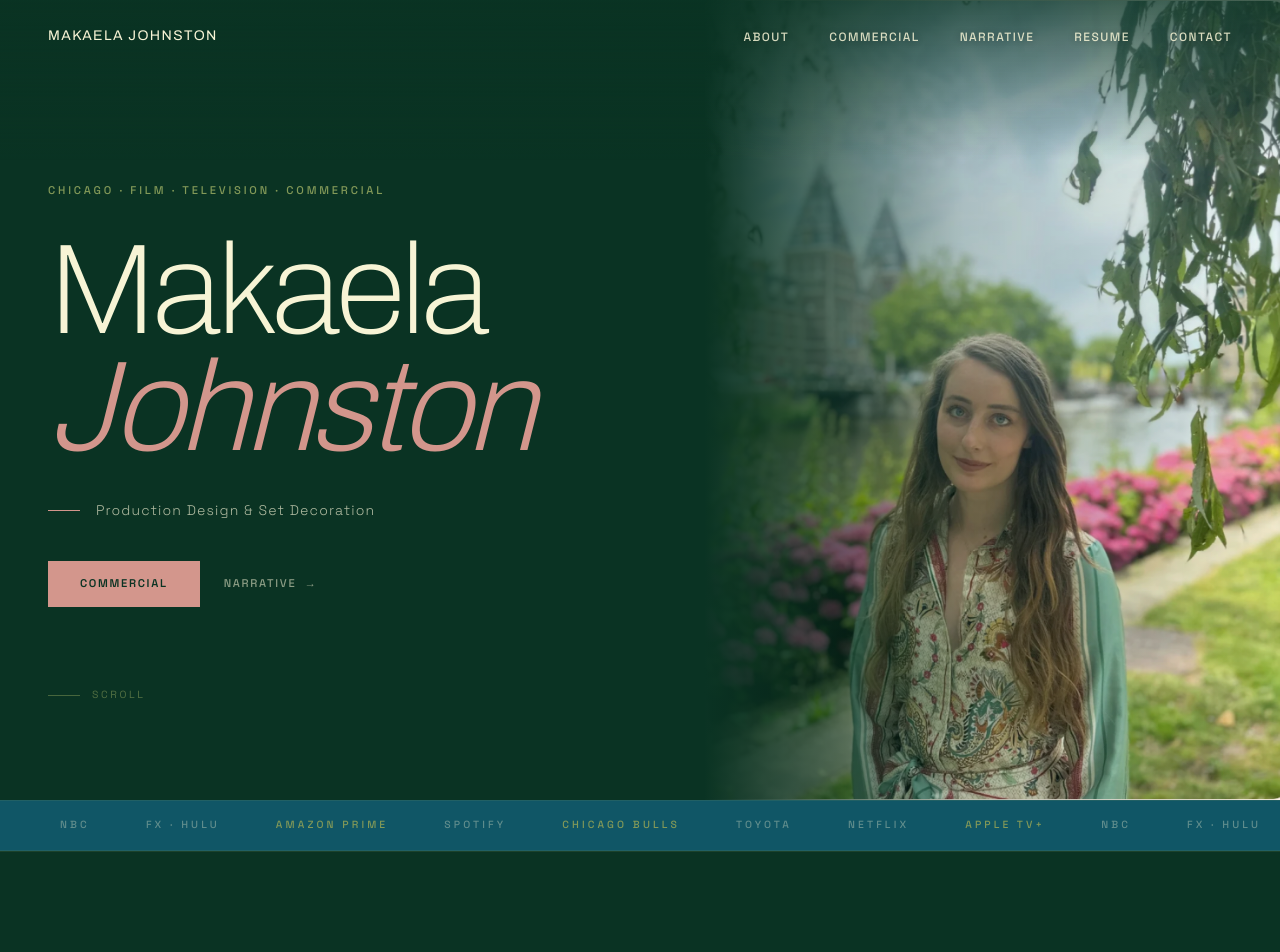
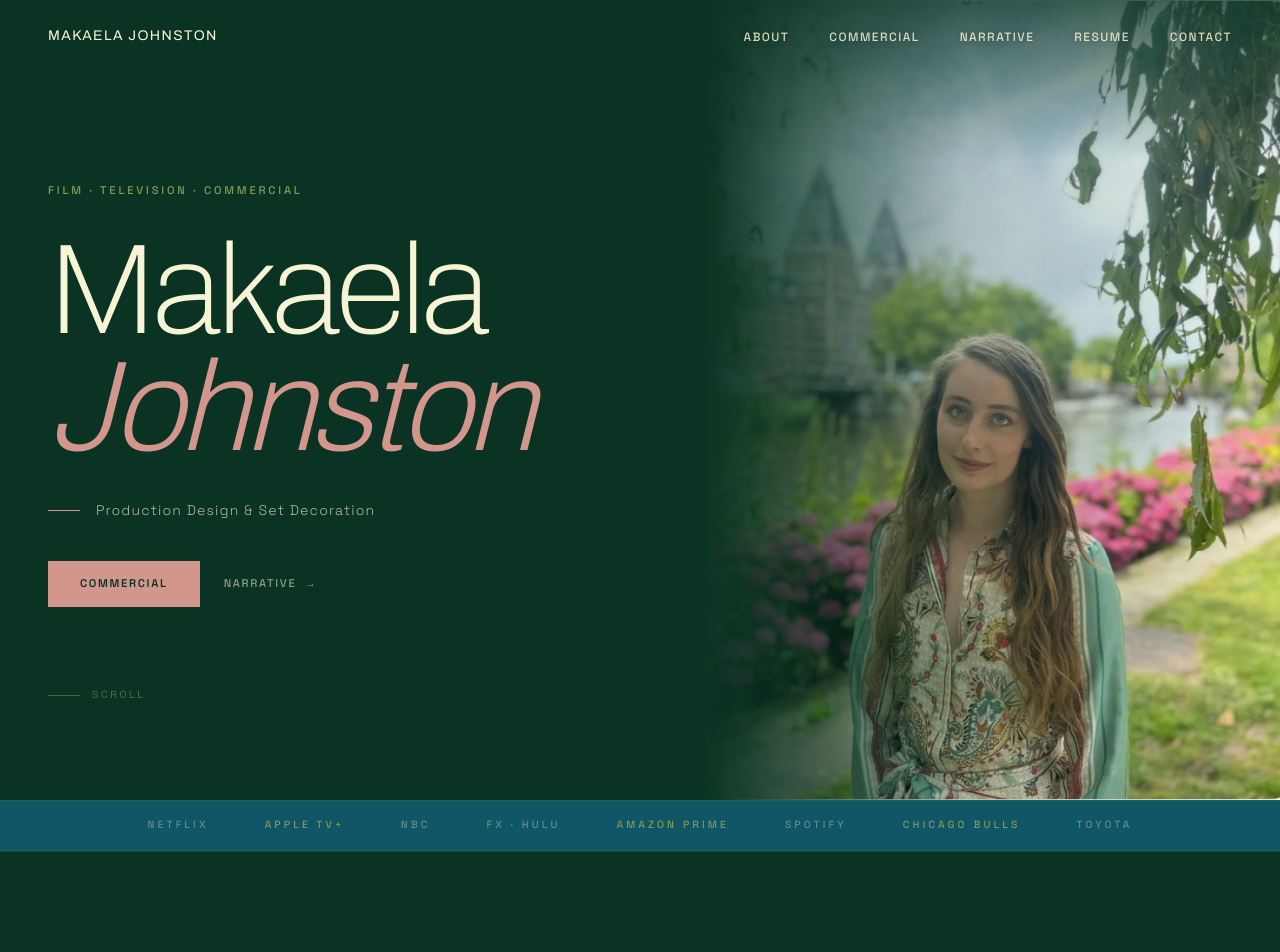
Before and after one commit to ayyjayy2/makaela-johnston-portfolio, a Next.js app: page / in a window 1280 px wide. Shown: the top 952 px of the page. Built offline with nearby package versions, Linux system fonts and the light colour scheme.

Commit message:
MJ-21: Home page edits + resume page bottom padding
- Remove 'Chicago' from hero eyebrow
- Remove quotes from hero quote text
- Stop marquee animation — static centered row, removed duplicates
- Reduce bottom padding on resume page

Co-Authored-By: Claude Sonnet 4.6 <noreply@anthropic.com>

```diff
--- a/app/components/HomeHero.tsx
+++ b/app/components/HomeHero.tsx
@@ -3,15 +3,6 @@ import Link from 'next/link';
 import ScrollReveal from './ScrollReveal';
 
 const marqueeItems = [
-  { label: 'Netflix',       highlight: false },
-  { label: 'Apple TV+',     highlight: true  },
-  { label: 'NBC',           highlight: false },
-  { label: 'FX · Hulu',    highlight: false },
-  { label: 'Amazon Prime',  highlight: true  },
-  { label: 'Spotify',       highlight: false },
-  { label: 'Chicago Bulls', highlight: true  },
-  { label: 'Toyota',        highlight: false },
-  // duplicate for seamless loop
   { label: 'Netflix',       highlight: false },
   { label: 'Apple TV+',     highlight: true  },
   { label: 'NBC',           highlight: false },
@@ -34,7 +25,7 @@ export default function HomeHero() {
         {/* Left — content */}
         <div className="hero-content">
           <p className="hero-eyebrow hero-anim hero-anim-d1">
-            Chicago · Film · Television · Commercial
+            Film · Television · Commercial
           </p>
 
           <h1 className="hero-name hero-anim hero-anim-d2">
@@ -94,7 +85,7 @@ export default function HomeHero() {
           <div className="quote-grid">
             <ScrollReveal>
               <blockquote className="quote-text">
-                &ldquo;Bringing unique stories and characters to life through design.&rdquo;
+                Bringing unique stories and characters to life through design.
               </blockquote>
             </ScrollReveal>
             <ScrollReveal delay={150}>
--- a/app/globals.css
+++ b/app/globals.css
@@ -309,7 +309,6 @@ ul { list-style: none; }
 
 /* ── Marquee ───────────────────────────────────────────────────── */
 .marquee-wrap {
-  overflow: hidden;
   border-top: 1px solid rgba(131, 153, 88, 0.15);
   border-bottom: 1px solid rgba(131, 153, 88, 0.15);
   background-color: var(--midnight-green);
@@ -317,13 +316,10 @@ ul { list-style: none; }
 }
 .marquee-track {
   display: flex;
-  gap: 3.5rem;
-  width: max-content;
-  animation: marquee 30s linear infinite;
-}
-@keyframes marquee {
-  from { transform: translateX(0); }
-  to   { transform: translateX(-50%); }
+  flex-wrap: wrap;
+  justify-content: center;
+  gap: 1rem 3.5rem;
+  padding: 0 2rem;
 }
 .marquee-item {
   font-family: var(--font-body);
--- a/app/resume/page.tsx
+++ b/app/resume/page.tsx
@@ -16,7 +16,7 @@ export default function Resume() {
       {/* ── Header ─────────────────────────────────────────────── */}
       <section
         className="section-dark"
-        style={{ paddingTop: 'calc(var(--nav-height) + clamp(3rem, 8vw, 6rem))' }}
+        style={{ paddingTop: 'calc(var(--nav-height) + clamp(3rem, 8vw, 6rem))', paddingBottom: 'clamp(1rem, 2vw, 1.5rem)' }}
       >
         <div className="container">
           <ScrollReveal>
```
